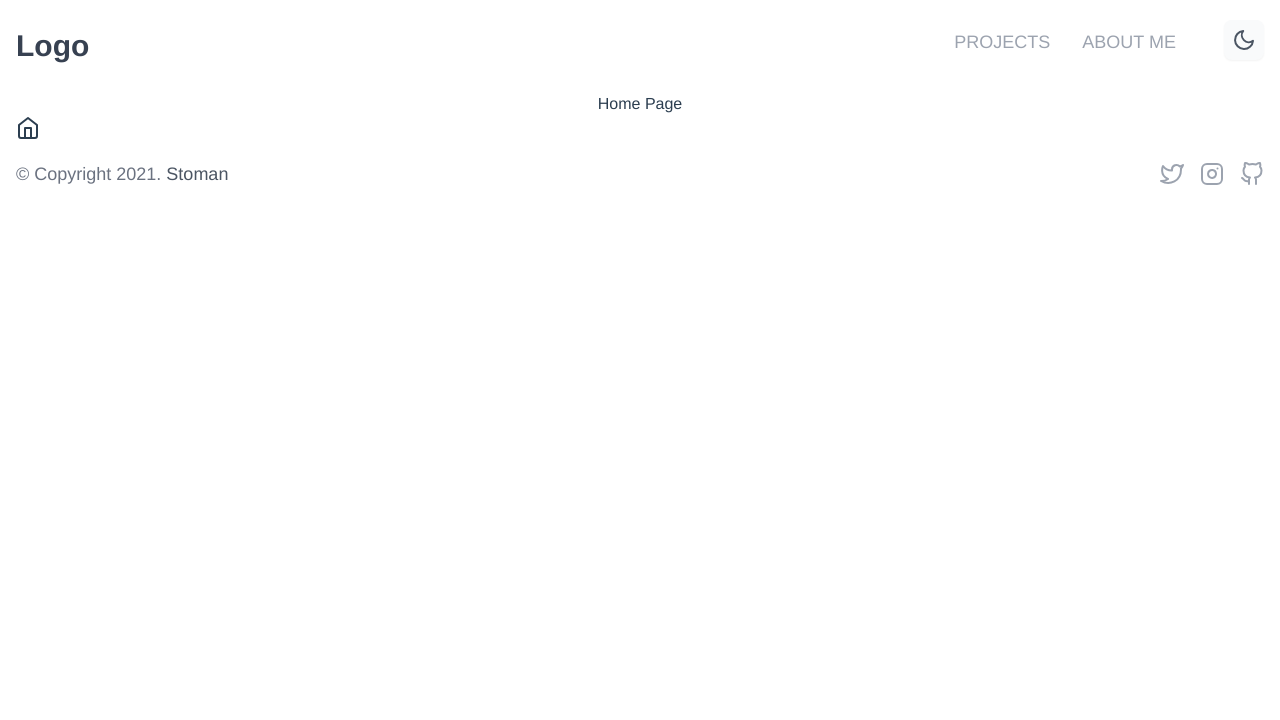
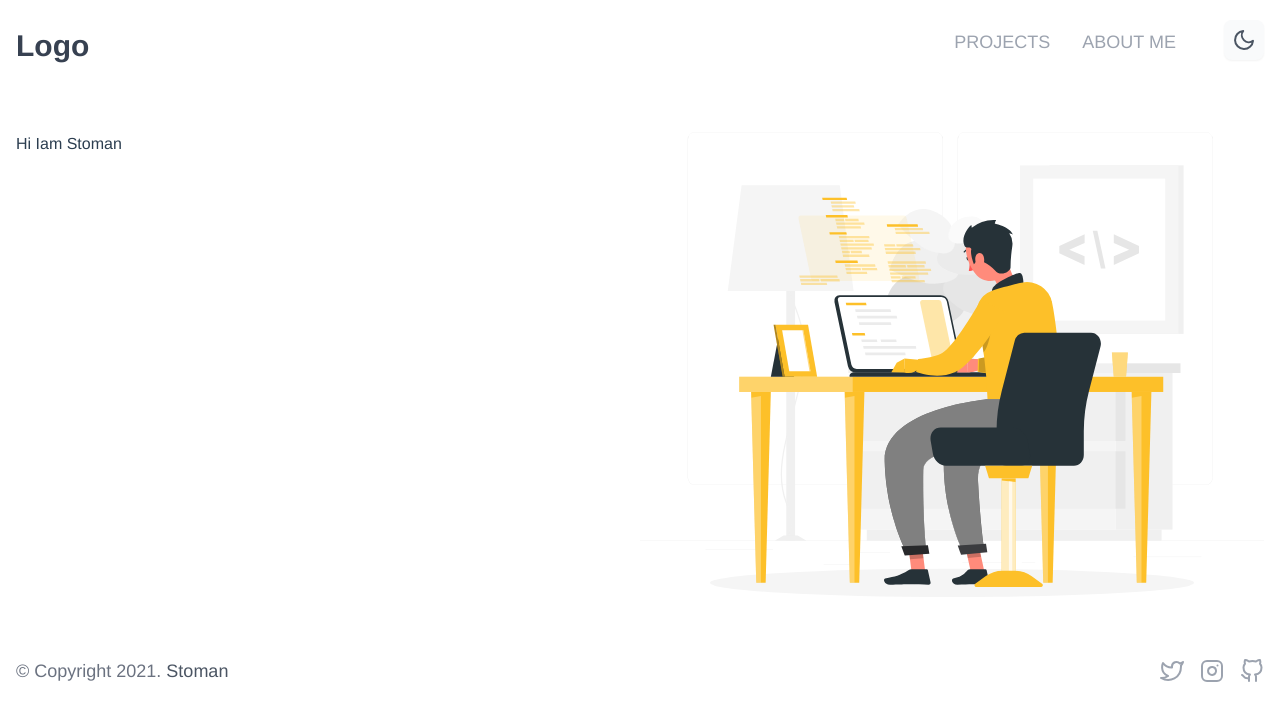
Before and after one commit to blasbot/vuejs-tailwindcss-project, a Vue app: page / in a window 1280 px wide. Shown: the top 720 px of the page. Built offline with nearby package versions, Linux system fonts and the light colour scheme.

Commit message:
Add illustration and home layout

```diff
--- a/src/components/Home.vue
+++ b/src/components/Home.vue
@@ -1,7 +1,18 @@
 <template>
-  <div class="container mx-auto px-4">
-    <p>Home Page</p>
-    <i data-feather="home"></i>
+  <div class="container mx-auto px-4 py-10">
+    <!-- Banner Start -->
+    <div class="flex flex-col sm:flex-row justify-between">
+      <div class="w-full sm:w-1/2 text-left">
+        <h1>Hi Iam Stoman</h1>
+      </div>
+      <div class="w-full sm:w-1/2 text-right">
+        <img src="@/assets/images/developer.svg" alt="Developer">
+      </div>
+    </div>
+    <!-- Banner End -->
+
+    <!-- Banner Start -->
+
   </div>
 </template>
 
```
Also changed, not shown: src/assets/images/developer.svg (added).
